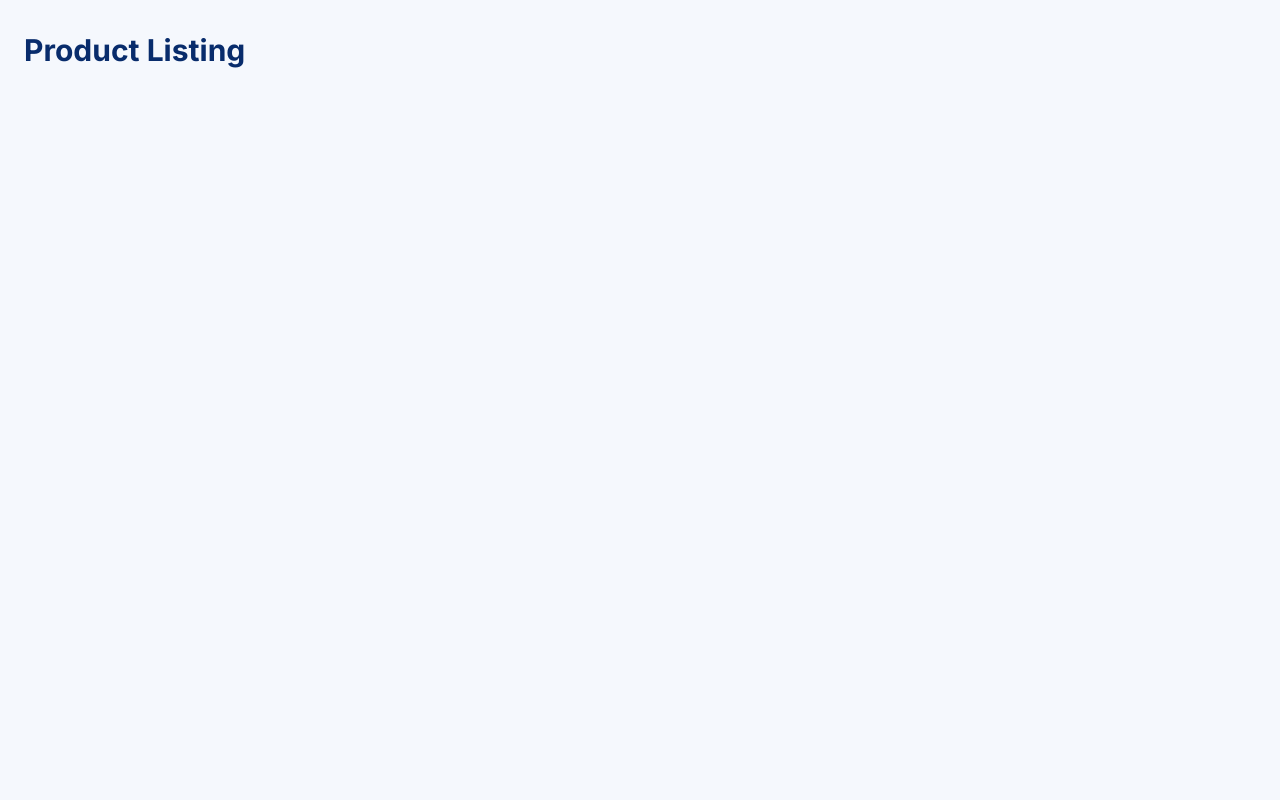
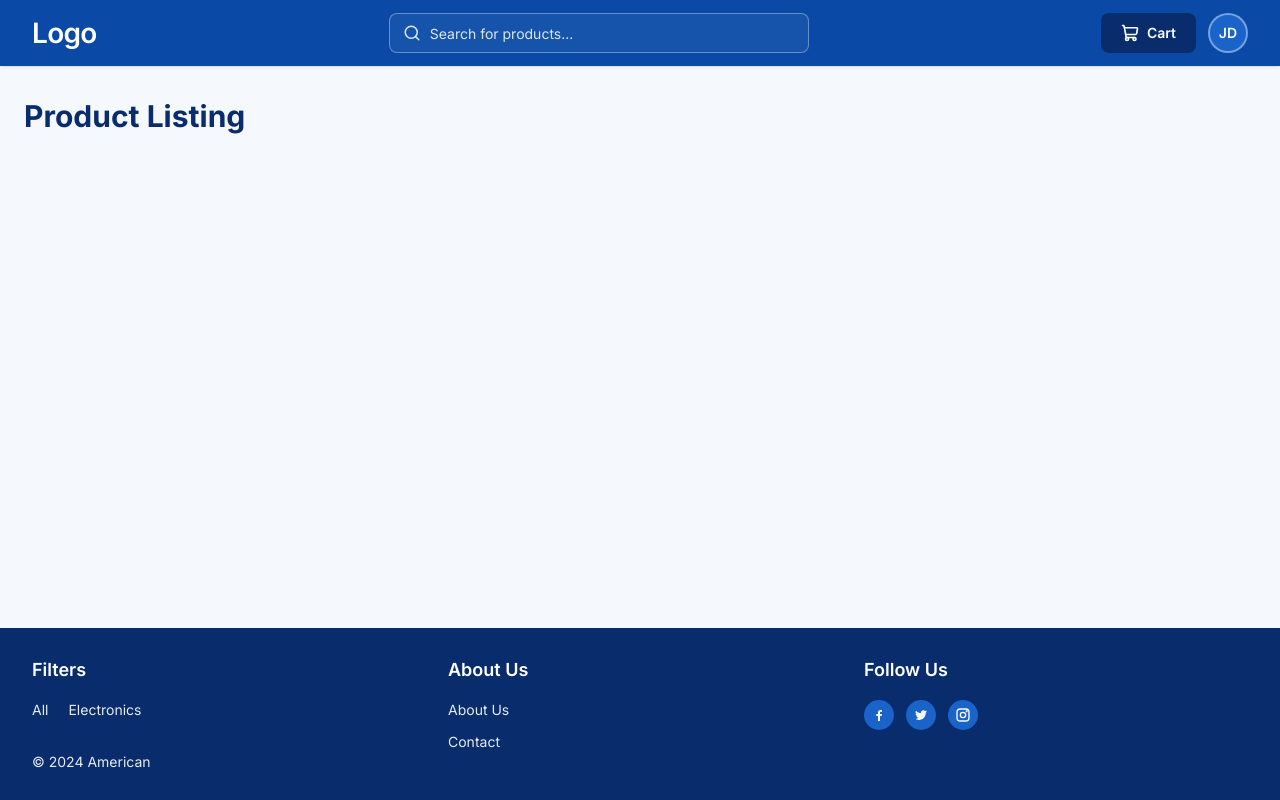
Before and after one commit to garvitgrapefruitcornSSSSS/Whatbytes-Frontend-Assignment, a Next.js app: page / in a window 1280 px wide. Built offline with nearby package versions, Linux system fonts and the light colour scheme.

Commit message:
feat: add header with search bar and footer

```diff
--- a/src/app/layout.tsx
+++ b/src/app/layout.tsx
@@ -1,5 +1,7 @@
 import type { Metadata } from "next";
 import { Inter } from "next/font/google";
+import Footer from "@/components/layout/Footer";
+import Header from "@/components/layout/Header";
 import "./globals.css";
 
 const inter = Inter({
@@ -15,7 +17,11 @@ export const metadata: Metadata = {
 export default function RootLayout({ children }: LayoutProps<"/">) {
   return (
     <html lang="en" className={`${inter.variable} h-full antialiased`}>
-      <body className="flex min-h-full flex-col font-sans">{children}</body>
+      <body className="flex min-h-full flex-col font-sans">
+        <Header />
+        {children}
+        <Footer />
+      </body>
     </html>
   );
 }
--- /dev/null
+++ b/src/components/icons/SocialIcons.tsx
@@ -0,0 +1,39 @@
+import type { SVGProps } from "react";
+
+// lucide-react no longer ships brand logos, so these are simple inline SVGs.
+type IconProps = SVGProps<SVGSVGElement>;
+
+export function FacebookIcon(props: IconProps) {
+  return (
+    <svg viewBox="0 0 24 24" fill="currentColor" aria-hidden="true" {...props}>
+      <path d="M13.5 21v-7.5h2.53l.38-2.94H13.5V8.69c0-.85.24-1.43 1.46-1.43h1.56V4.63A20.9 20.9 0 0 0 14.24 4.5c-2.25 0-3.79 1.37-3.79 3.9v2.16H7.9v2.94h2.55V21h3.05Z" />
+    </svg>
+  );
+}
+
+export function TwitterIcon(props: IconProps) {
+  return (
+    <svg viewBox="0 0 24 24" fill="currentColor" aria-hidden="true" {...props}>
+      <path d="M21 6.55a7.3 7.3 0 0 1-2.12.58 3.7 3.7 0 0 0 1.62-2.04 7.4 7.4 0 0 1-2.34.9 3.69 3.69 0 0 0-6.29 3.36A10.47 10.47 0 0 1 4.27 5.5a3.69 3.69 0 0 0 1.14 4.92 3.67 3.67 0 0 1-1.67-.46v.05a3.69 3.69 0 0 0 2.96 3.62 3.7 3.7 0 0 1-1.67.06 3.69 3.69 0 0 0 3.45 2.56A7.4 7.4 0 0 1 3 17.78a10.44 10.44 0 0 0 5.66 1.66c6.79 0 10.5-5.63 10.5-10.5l-.01-.48A7.5 7.5 0 0 0 21 6.55Z" />
+    </svg>
+  );
+}
+
+export function InstagramIcon(props: IconProps) {
+  return (
+    <svg
+      viewBox="0 0 24 24"
+      fill="none"
+      stroke="currentColor"
+      strokeWidth={2}
+      strokeLinecap="round"
+      strokeLinejoin="round"
+      aria-hidden="true"
+      {...props}
+    >
+      <rect x="3" y="3" width="18" height="18" rx="5" />
+      <circle cx="12" cy="12" r="4" />
+      <circle cx="17.5" cy="6.5" r="0.6" fill="currentColor" />
+    </svg>
+  );
+}
--- /dev/null
+++ b/src/components/layout/Footer.tsx
@@ -0,0 +1,68 @@
+import Link from "next/link";
+import {
+  FacebookIcon,
+  InstagramIcon,
+  TwitterIcon,
+} from "@/components/icons/SocialIcons";
+
+const socials = [
+  { label: "Facebook", href: "https://facebook.com", Icon: FacebookIcon },
+  { label: "Twitter", href: "https://twitter.com", Icon: TwitterIcon },
+  { label: "Instagram", href: "https://instagram.com", Icon: InstagramIcon },
+];
+
+export default function Footer() {
+  return (
+    <footer className="mt-auto bg-brand-900 text-white">
+      <div className="mx-auto grid max-w-7xl gap-8 px-4 py-8 sm:grid-cols-3 sm:px-8 sm:py-7">
+        <div>
+          <h2 className="text-lg font-semibold">Filters</h2>
+          <div className="mt-4 flex gap-5 text-sm text-white/90">
+            <Link href="/" className="hover:underline">
+              All
+            </Link>
+            <Link href="/?category=electronics" className="hover:underline">
+              Electronics
+            </Link>
+          </div>
+          <p className="mt-8 text-sm text-white/90">© 2024 American</p>
+        </div>
+
+        <div>
+          <h2 className="text-lg font-semibold">About Us</h2>
+          <ul className="mt-4 space-y-3 text-sm text-white/90">
+            <li>
+              <Link href="#" className="hover:underline">
+                About Us
+              </Link>
+            </li>
+            <li>
+              <Link href="#" className="hover:underline">
+                Contact
+              </Link>
+            </li>
+          </ul>
+        </div>
+
+        <div>
+          <h2 className="text-lg font-semibold">Follow Us</h2>
+          <ul className="mt-4 flex gap-3">
+            {socials.map(({ label, href, Icon }) => (
+              <li key={label}>
+                <a
+                  href={href}
+                  target="_blank"
+                  rel="noopener noreferrer"
+                  aria-label={label}
+                  className="flex size-[30px] items-center justify-center rounded-full bg-brand-500 transition hover:bg-white hover:text-brand-700"
+                >
+                  <Icon className="size-4" />
+                </a>
+              </li>
+            ))}
+          </ul>
+        </div>
+      </div>
+    </footer>
+  );
+}
--- /dev/null
+++ b/src/components/layout/Header.tsx
@@ -0,0 +1,44 @@
+import { ShoppingCart } from "lucide-react";
+import Link from "next/link";
+import { Suspense } from "react";
+import SearchBar, { SearchBarFallback } from "./SearchBar";
+
+export default function Header() {
+  return (
+    <header className="sticky top-0 z-30 bg-brand-700 text-white shadow-sm">
+      <div className="mx-auto flex h-[66px] max-w-7xl items-center gap-4 px-4 sm:gap-6 sm:px-8">
+        <Link
+          href="/"
+          className="shrink-0 text-[28px] leading-none font-semibold tracking-tight"
+        >
+          Logo
+        </Link>
+
+        <div className="mx-auto w-full max-w-[420px] min-w-0 flex-1">
+          <Suspense fallback={<SearchBarFallback />}>
+            <SearchBar />
+          </Suspense>
+        </div>
+
+        <div className="flex shrink-0 items-center gap-3">
+          <Link
+            href="/cart"
+            aria-label="Cart"
+            className="relative flex h-10 items-center gap-2 rounded-lg bg-brand-900 px-3 text-sm font-semibold transition hover:bg-navy sm:px-5"
+          >
+            <ShoppingCart className="size-[18px]" strokeWidth={2.2} />
+            <span className="hidden sm:inline">Cart</span>
+          </Link>
+
+          <button
+            type="button"
+            aria-label="Profile"
+            className="hidden size-10 items-center justify-center rounded-full border-2 border-white/40 bg-brand-500 text-sm font-semibold md:flex"
+          >
+            JD
+          </button>
+        </div>
+      </div>
+    </header>
+  );
+}
--- /dev/null
+++ b/src/components/layout/SearchBar.tsx
@@ -0,0 +1,68 @@
+"use client";
+
+import { Search } from "lucide-react";
+import { usePathname, useRouter, useSearchParams } from "next/navigation";
+import { useEffect, useState } from "react";
+
+export default function SearchBar() {
+  const router = useRouter();
+  const pathname = usePathname();
+  const searchParams = useSearchParams();
+  const urlQuery = searchParams.get("q") ?? "";
+  const [value, setValue] = useState(urlQuery);
+  const [syncedQuery, setSyncedQuery] = useState(urlQuery);
+
+  // Keep the input in sync when the URL changes (e.g. back/forward navigation).
+  if (urlQuery !== syncedQuery) {
+    setSyncedQuery(urlQuery);
+    setValue(urlQuery);
+  }
+
+  // Debounce typing into the `?q=` param of the listing page.
+  useEffect(() => {
+    const term = value.trim();
+    if (term === urlQuery) return;
+    if (pathname !== "/" && !term) return;
+
+    const timer = setTimeout(() => {
+      const params = new URLSearchParams(
+        pathname === "/" ? searchParams.toString() : "",
+      );
+      if (term) params.set("q", term);
+      else params.delete("q");
+      const qs = params.toString();
+      const href = qs ? `/?${qs}` : "/";
+      if (pathname === "/") router.replace(href, { scroll: false });
+      else router.push(href);
+    }, 300);
+
+    return () => clearTimeout(timer);
+  }, [value, urlQuery, pathname, searchParams, router]);
+
+  return (
+    <form
+      role="search"
+      onSubmit={(e) => e.preventDefault()}
+      className="relative w-full"
+    >
+      <Search
+        className="pointer-events-none absolute top-1/2 left-3.5 size-[18px] -translate-y-1/2 text-white/85"
+        strokeWidth={2}
+      />
+      <input
+        type="search"
+        value={value}
+        onChange={(e) => setValue(e.target.value)}
+        placeholder="Search for products..."
+        aria-label="Search for products"
+        className="h-10 w-full rounded-lg border border-white/35 bg-white/5 pr-3 pl-10 text-sm text-white outline-none transition placeholder:text-white/85 focus:border-white/70 focus:bg-white/10"
+      />
+    </form>
+  );
+}
+
+export function SearchBarFallback() {
+  return (
+    <div className="h-10 w-full rounded-lg border border-white/35 bg-white/5" />
+  );
+}
```
